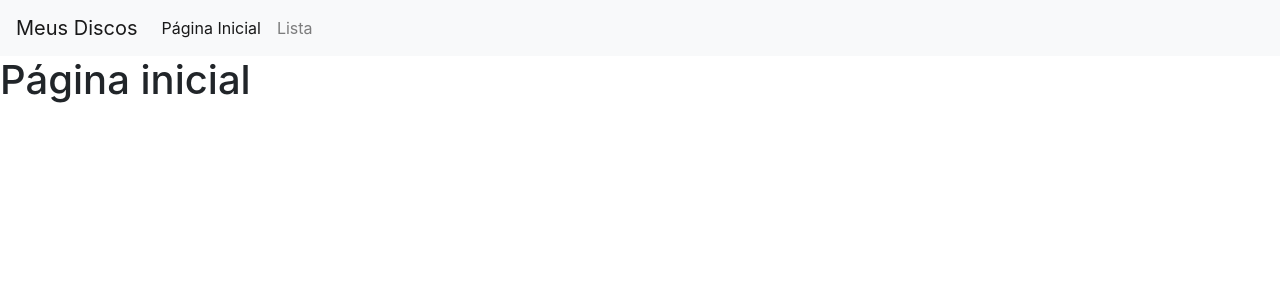
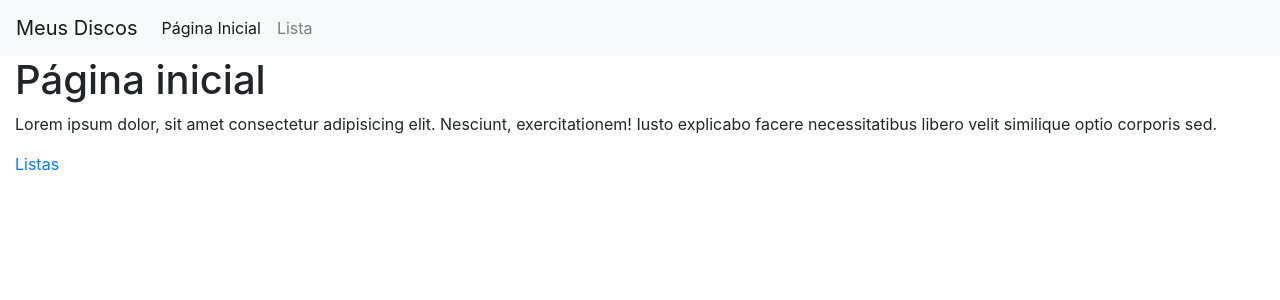
Before and after one commit to laraflau/angular-class-my-discs, an Angular app: page / in a window 1280 px wide. Shown: the top 300 px of the page. Built offline with nearby package versions, Linux system fonts and the light colour scheme.

Commit message:
:sparkles: add descricao na pag inicial

```diff
--- a/src/app/index/index.component.html
+++ b/src/app/index/index.component.html
@@ -1 +1,5 @@
+<div class="container-fluid">
 <h1>Página inicial</h1>
+<p>Lorem ipsum dolor, sit amet consectetur adipisicing elit. Nesciunt, exercitationem! Iusto explicabo facere necessitatibus libero velit similique optio corporis sed.</p>
+<a [routerLink]="['/list']">Listas</a>
+</div>
```
